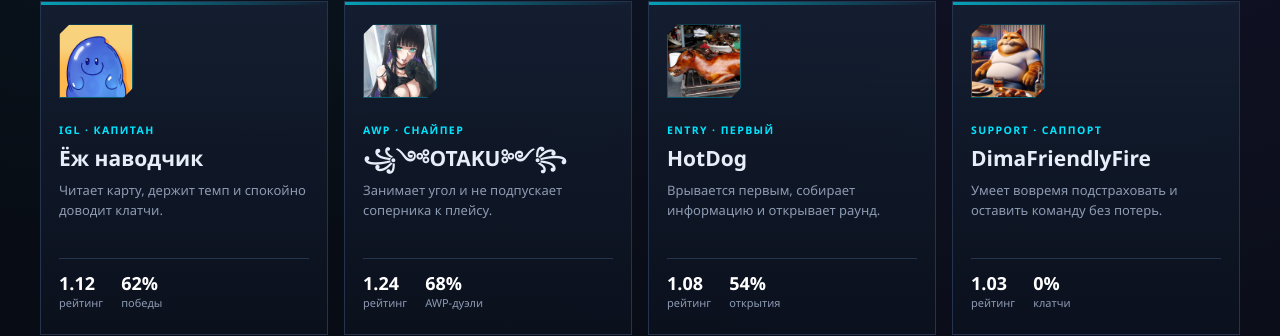
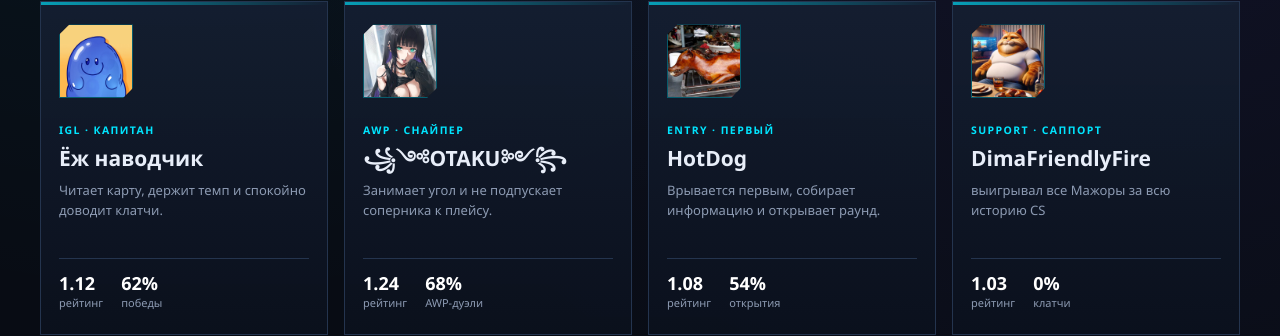
Before and after one commit to Collectioner1/cs2-friends-site, a plain HTML site: page index.html in a window 1280 px wide. Shown: the part 942-1278 px from the top of the page. Drawn offline with Linux system fonts and the light colour scheme.

Commit message:
Update DimaFriendlyFire description

```diff
--- a/index.html
+++ b/index.html
@@ -116,7 +116,7 @@
           </a>
           <span class="player__role">Support · саппорт</span>
           <h3>DimaFriendlyFire</h3>
-          <p>Умеет вовремя подстраховать и оставить команду без потерь.</p>
+          <p>выигрывал все Мажоры за всю историю CS</p>
           <div class="player__stats"><div><strong>1.03</strong><span>рейтинг</span></div><div><strong>0%</strong><span>клатчи</span></div></div>
         </article>
       </div>
```
